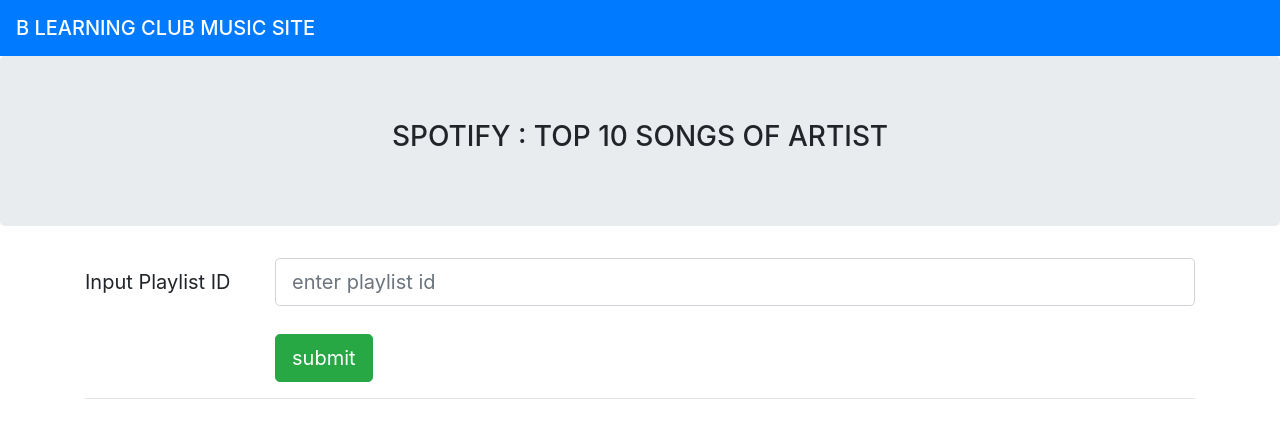
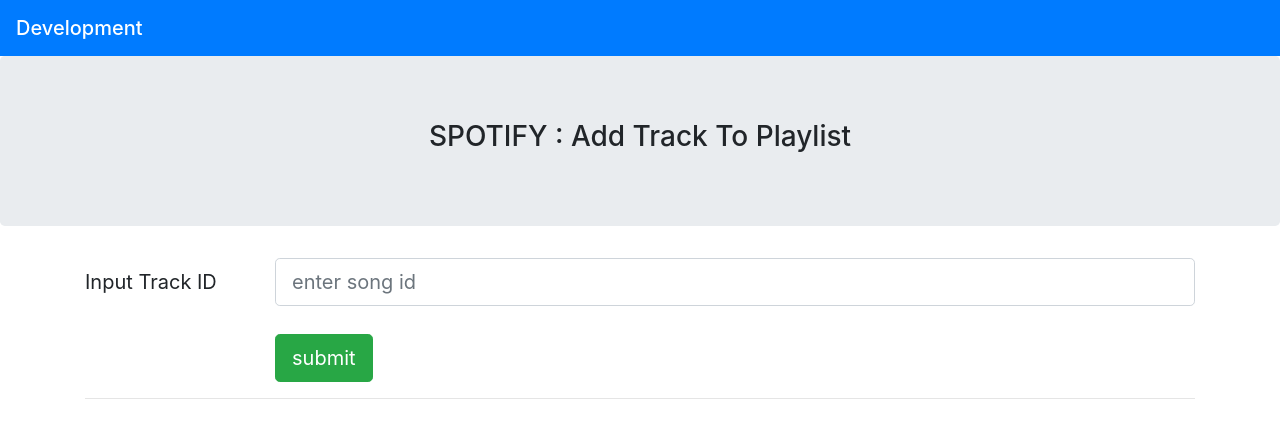
Before and after one commit to WesbertEdouard/django-spotify, a Django app: template templates/base.html in a window 1280 px wide. Shown: the top 438 px of the page. Run offline with Django 3.2, Linux system fonts and the light colour scheme; the template is opened without the code that fills it, so the values that code supplies are empty; some libraries are stand-ins or nearby versions.

Commit message:
Updated app contents

```diff
--- a/templates/base.html
+++ b/templates/base.html
@@ -8,15 +8,15 @@
     <!-- Bootstrap CSS -->
     <link rel="stylesheet" href="https://stackpath.bootstrapcdn.com/bootstrap/4.5.0/css/bootstrap.min.css" integrity="sha384-9aIt2nRpC12Uk9gS9baDl411NQApFmC26EwAOH8WgZl5MYYxFfc+NcPb1dKGj7Sk" crossorigin="anonymous">
 
-    <title>SONG-SITE</title>
+    <title>ADD SONG APP</title>
   </head>
   <body>
       <!-- As a heading -->
     <nav class="navbar navbar-dark bg-primary">
-    <span class="navbar-brand mb-0 h1">B LEARNING CLUB MUSIC SITE</span>
+    <span class="navbar-brand mb-0 h1">Development</span>
     </nav>
     <div class="jumbotron ">
-    <h3 class="text-center">SPOTIFY : TOP 10 SONGS OF ARTIST </h3>
+    <h3 class="text-center">SPOTIFY : Add Track To Playlist </h3>
     </div>
 
 
@@ -25,9 +25,9 @@
     <form method="post">
       {% csrf_token %}
       <div class="form-group row">
-        <label for="colFormLabelLg" class="col-sm-2 col-form-label col-form-label-lg">Input Playlist ID</label>
+        <label for="colFormLabelLg" class="col-sm-2 col-form-label col-form-label-lg">Input Track ID</label>
         <div class="col-sm-10">
-          <input name="uri" type="" class="form-control form-control-lg" id="colFormLabelLg" placeholder="enter playlist id"><br>
+          <input name="song_id" type="" class="form-control form-control-lg" id="colFormLabelLg" placeholder="enter song id"><br>
           <button type="submit" class="btn btn-success btn-lg mt-1">submit</button>
         </div>
       </div>
@@ -37,12 +37,11 @@
 
 
     {% if results %}
-    <div class="container bg-dark p-2">
+    <div class="container p-2">
     {% for x in results %}
+    <h1>Success</h1>
     <ol class="list-group mt-1">
-      <li class="list-group-item bg-info text-center"><h3 class="text-white" >{{x.name}}</h3></li>
-      <li class="list-group-item" ><a href='{{x.preview_url}}'><button type="button" class="btn btn-success btn-lg mt-1">PLAY SONG</button></a></li>
-      <li class="list-group-item"><img src="{{x.album.images.0.url}}" class="img-fluid img-thumbnail" alt=""></li>
+      <li><h3 class="text-white" ><h1>Track has been succesfully added to Them 🅱️🅾️❕💲 playlist</h1></h3></li>
     </ol><hr>
     {% endfor %}
     </div>
```
Also changed, not shown: test.py (added, +9 -0 lines), urls.py (+9 -5 lines), views.py (+18 -10 lines).
